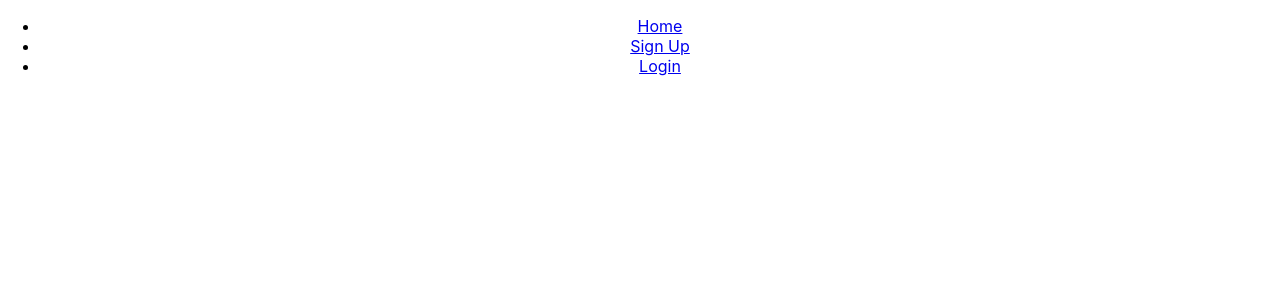
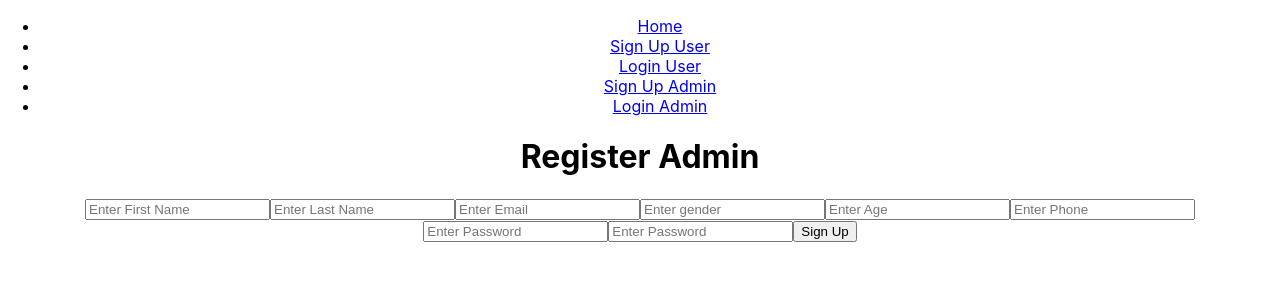
Before and after one commit to priyanshpsalian/Binary-Frontend, a React (Create React App) app: page /adminSignup in a window 1280 px wide. Before the commit this address had no page. Shown: the top 300 px of the page. Built offline with nearby package versions, Linux system fonts and the light colour scheme.

Commit message:
user and admin registration and login initial commit

```diff
--- a/src/App.js
+++ b/src/App.js
@@ -3,8 +3,10 @@ import React from 'react';
 import { BrowserRouter, Route, Routes } from "react-router-dom";
 import Nav from './Components/Navbar/navbar';
 import PrivateComponent from './Components/PrivateComponent/privatecomponent';
-import Login from "./Components/Login/login";
-import SignUp from "./Components/SignUp/signup";
+import UserLogin from "./Components/UserLogin/login";
+import UserSignUp from "./Components/UserSignUp/signup";
+import AdminSignUp from './Components/AdminSignUp/signup';
+import AdminLogin from './Components/AdminSignUp/login';
 function App() {
   return (
     <div className="App">
@@ -15,8 +17,13 @@ function App() {
             <Route path="/logout" element={<h1>logout</h1>}></Route>
             <Route path="/profile" element={<h1>profile</h1>}></Route>
           </Route>
-          <Route path="/signup" element={<SignUp />}></Route>
-          <Route path="/login" element={<Login />}></Route>
+          <Route path="/signup" element={<UserSignUp />}></Route>
+          <Route path="/login" element={<UserLogin />}>
+
+          </Route>
+          <Route path="/adminSignup" element={<AdminSignUp/>}>
+          </Route>
+          <Route path="/adminLogin" element={<AdminLogin/>}></Route >
         </Routes>
       </BrowserRouter>
     </div>
--- /dev/null
+++ b/src/Components/AdminSignUp/login.js
@@ -0,0 +1,76 @@
+import React, { useEffect, useState } from "react";
+import { useNavigate } from "react-router-dom";
+
+const AdminLogin = () => {
+  //   useEffect(() => {
+  //     const auth = localStorage.getItem("user");
+  //     if (auth) {
+  //       navigate("/");
+  //     }
+  //   });
+  const navigate = useNavigate();
+  useEffect(() => {
+    const adminAuth = localStorage.getItem("admin");
+    if (adminAuth) {
+      navigate("/");
+    }
+  });
+  const [user, setUser] = useState({
+    email: "",
+    password: "",
+  });
+  const handleChange = (e) => {
+    const { name, value } = e.target;
+    setUser({
+      ...user,
+      [name]: value,
+    });
+  };
+  const loginBtn = async () => {
+    console.log(user);
+    if (user.email && user.password) {
+      let result = await fetch("http://localhost:5000/admin/AdminLogin", {
+        method: "post",
+        body: JSON.stringify(user),
+        headers: {
+          "Content-Type": "application/json",
+          Accept: "application/json",
+        },
+      });
+      result = await result.json();
+      //   console.log(result, "pp");
+      if (result.firstname) {
+        console.log("kk");
+        localStorage.setItem("admin", JSON.stringify(result));
+        navigate("/");
+      } else {
+        alert("Please enter correct credentials");
+      }
+    }
+  };
+  return (
+    <div className="register">
+      <h1>Login Admin</h1>
+      <input
+        className="inputBox"
+        type="text"
+        name="email"
+        value={user.email}
+        placeholder="Enter your email"
+        onChange={handleChange}
+      ></input>
+      <input
+        className="inputBox"
+        type="password"
+        name="password"
+        value={user.password}
+        placeholder="Enter your password"
+        onChange={handleChange}
+      ></input>
+      <button className="appButton" onClick={loginBtn} type="button">
+        Login
+      </button>
+    </div>
+  );
+};
+export default AdminLogin;
--- /dev/null
+++ b/src/Components/AdminSignUp/signup.js
@@ -0,0 +1,145 @@
+import React, { useEffect, useState } from "react";
+import { useNavigate } from "react-router-dom";
+
+const AdminSignUp = () => {
+  const navigate = useNavigate();
+  useEffect(() => {
+    const auth = localStorage.getItem("admin");
+    if (auth) {
+      navigate("/");
+    }
+  });
+  const [user, setUser] = useState({
+    firstname: "",
+    lastname: "",
+    email: "",
+    age: "",
+    phone: "",
+    gender: "",
+    password: "",
+    reEnterPassword: "",
+  });
+  const handleChange = (e) => {
+    console.log(e.target.value);
+    const { name, value } = e.target;
+    setUser({
+      ...user,
+      [name]: value,
+    });
+  };
+  const register = async () => {
+    // console.log("ll");
+    const {
+      firstname,
+      lastname,
+      email,
+      age,
+      phone,
+      gender,
+      password,
+      reEnterPassword,
+    } = user;
+
+    if (
+      firstname &&
+      lastname &&
+      email &&
+      age &&
+      gender &&
+      phone &&
+      password &&
+      password === reEnterPassword
+    ) {
+      // console.log("ll");
+      let result = await fetch("http://localhost:5000/admin/AdminRegister", {
+        method: "post",
+        body: JSON.stringify(user),
+        headers: {
+          "Content-Type": "application/json",
+          Accept: "application/json",
+        },
+      });
+      result = await result.json();
+    //   console.log(result, "result");
+      localStorage.setItem("admin", JSON.stringify(result));
+      navigate("/");
+      // <Redirect to="/" />;
+    } else {
+      alert("invalid");
+    }
+  };
+  return (
+    <div className="register">
+      {/* {console.log(user)} */}
+      <h1>Register Admin</h1>
+      <input
+        className="inputBox"
+        name="firstname"
+        type="text"
+        value={user.firstname}
+        onChange={handleChange}
+        placeholder="Enter First Name"
+      />
+      <input
+        className="inputBox"
+        name="lastname"
+        type="text"
+        value={user.lastname}
+        onChange={handleChange}
+        placeholder="Enter Last Name"
+      />
+      <input
+        className="inputBox"
+        name="email"
+        type="text"
+        value={user.email}
+        onChange={handleChange}
+        placeholder="Enter Email"
+      />
+      <input
+        className="inputBox"
+        name="gender"
+        type="gender"
+        value={user.gender}
+        onChange={handleChange}
+        placeholder="Enter gender"
+      />
+      <input
+        className="inputBox"
+        name="age"
+        type="number"
+        value={user.age}
+        onChange={handleChange}
+        placeholder="Enter Age"
+      />
+      <input
+        className="inputBox"
+        name="phone"
+        type="number"
+        value={user.phone}
+        onChange={handleChange}
+        placeholder="Enter Phone"
+      />
+      <input
+        className="inputBox"
+        name="password"
+        type="password"
+        value={user.password}
+        onChange={handleChange}
+        placeholder="Enter Password"
+      />
+      <input
+        className="inputBox"
+        name="reEnterPassword"
+        type="password"
+        value={user.reEnterPassword}
+        onChange={handleChange}
+        placeholder="Enter Password"
+      />
+      <button className="appButton" onClick={register} type="button">
+        Sign Up
+      </button>
+    </div>
+  );
+};
+export default AdminSignUp;
--- a/src/Components/Navbar/navbar.js
+++ b/src/Components/Navbar/navbar.js
@@ -3,6 +3,7 @@ import { Link, useNavigate } from "react-router-dom";
 const Nav=()=>{
     const navigate =useNavigate();
     const auth =localStorage.getItem("user");
+    const adminAuth = localStorage.getItem("admin");
     const logout=()=>{
       localStorage.clear();
         navigate("/signup");
@@ -28,10 +29,33 @@ const Nav=()=>{
           ) : (
             <>
               <li>
-                <Link to="/signup">Sign Up</Link>
+                <Link to="/signup">Sign Up User</Link>
               </li>
               <li>
-                <Link to="/login">Login</Link>
+                <Link to="/login">Login User</Link>
+              </li>
+
+            </>
+          )}
+          {adminAuth ? (
+            <>
+              <li>
+                <Link to="/profile">Profile</Link>
+              </li>
+              <li>
+                <Link onClick={logout} to="/signup">
+                  Logout
+                </Link>
+              </li>
+            </>
+          ) : (
+            <>
+
+              <li>
+                <Link to="/adminSignup">Sign Up Admin</Link>
+              </li>
+              <li>
+                <Link to="/adminLogin">Login Admin</Link>
               </li>
             </>
           )}
--- a/src/Components/Login/login.js
+++ b/src/Components/UserLogin/login.js
@@ -1,7 +1,7 @@
 import React, { useEffect, useState } from "react";
 import { useNavigate } from "react-router-dom";
 
-const Login = () => {
+const UserLogin = () => {
   //   useEffect(() => {
   //     const auth = localStorage.getItem("user");
   //     if (auth) {
@@ -29,7 +29,7 @@ const Login = () => {
   const loginBtn = async () => {
     console.log(user);
     if (user.email && user.password) {
-      let result = await fetch("http://localhost:5000/login", {
+      let result = await fetch("http://localhost:5000/user/UserLogin", {
         method: "post",
         body: JSON.stringify(user),
         headers: {
@@ -72,4 +72,4 @@ const Login = () => {
     </div>
   );
 };
-export default Login;
+export default UserLogin;
--- a/src/Components/SignUp/signup.js
+++ b/src/Components/UserSignUp/signup.js
@@ -1,7 +1,7 @@
 import React, { useEffect, useState } from "react";
 import { useNavigate } from "react-router-dom";
 
-const SignUp = () => {
+const UserSignUp = () => {
   const navigate = useNavigate();
   useEffect(() => {
     const auth = localStorage.getItem("user");
@@ -51,7 +51,7 @@ const SignUp = () => {
       password === reEnterPassword
     ) {
       // console.log("ll");
-      let result = await fetch("http://localhost:5000/register", {
+      let result = await fetch("http://localhost:5000/user/UserRegister", {
         method: "post",
         body: JSON.stringify(user),
         headers: {
@@ -60,7 +60,7 @@ const SignUp = () => {
         },
       });
       result = await result.json();
-      console.log(result, "result");
+      // console.log(result, "result");
       localStorage.setItem("user", JSON.stringify(result));
       navigate("/");
       // <Redirect to="/" />;
@@ -71,7 +71,7 @@ const SignUp = () => {
   return (
     <div className="register">
       {/* {console.log(user)} */}
-      <h1>Register</h1>
+      <h1>Register User</h1>
       <input
         className="inputBox"
         name="firstname"
@@ -142,4 +142,4 @@ const SignUp = () => {
     </div>
   );
 };
-export default SignUp;
+export default UserSignUp;
```
Also changed, not shown: src/Components/UserLogin/login.css (added), src/Components/UserSignUp/signup.css (added).
